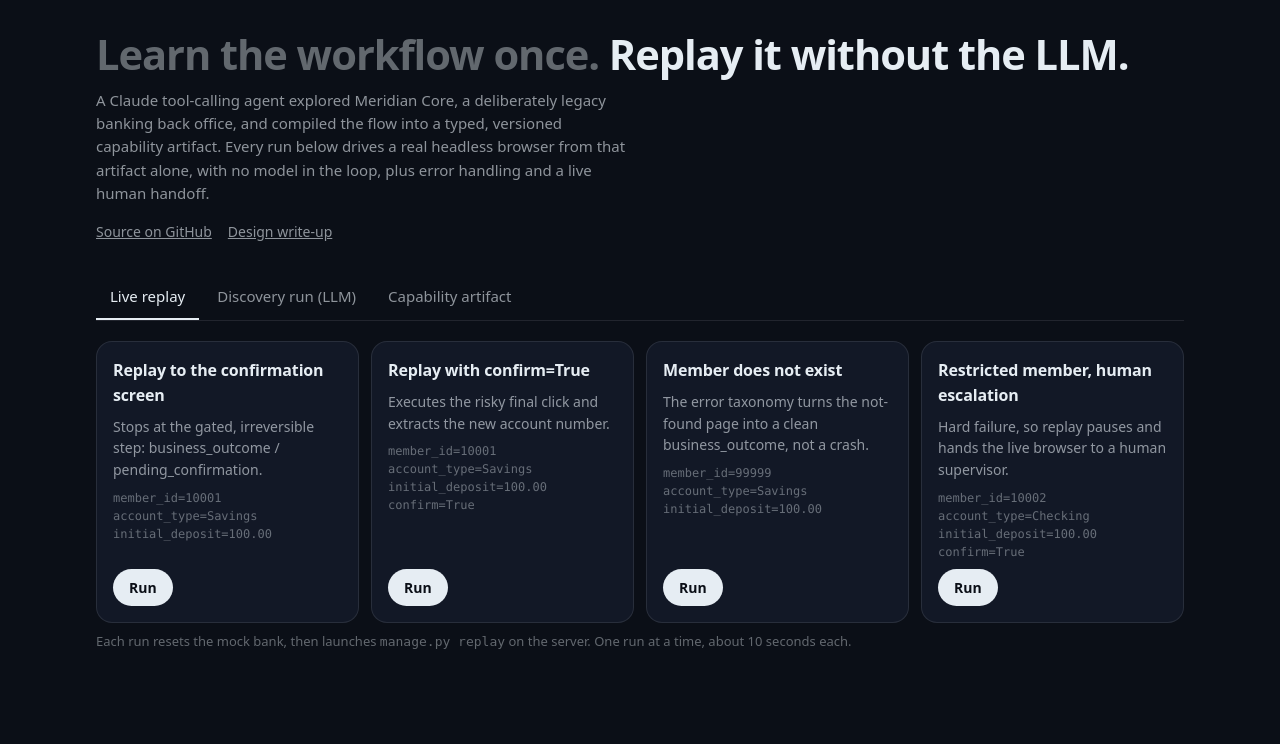
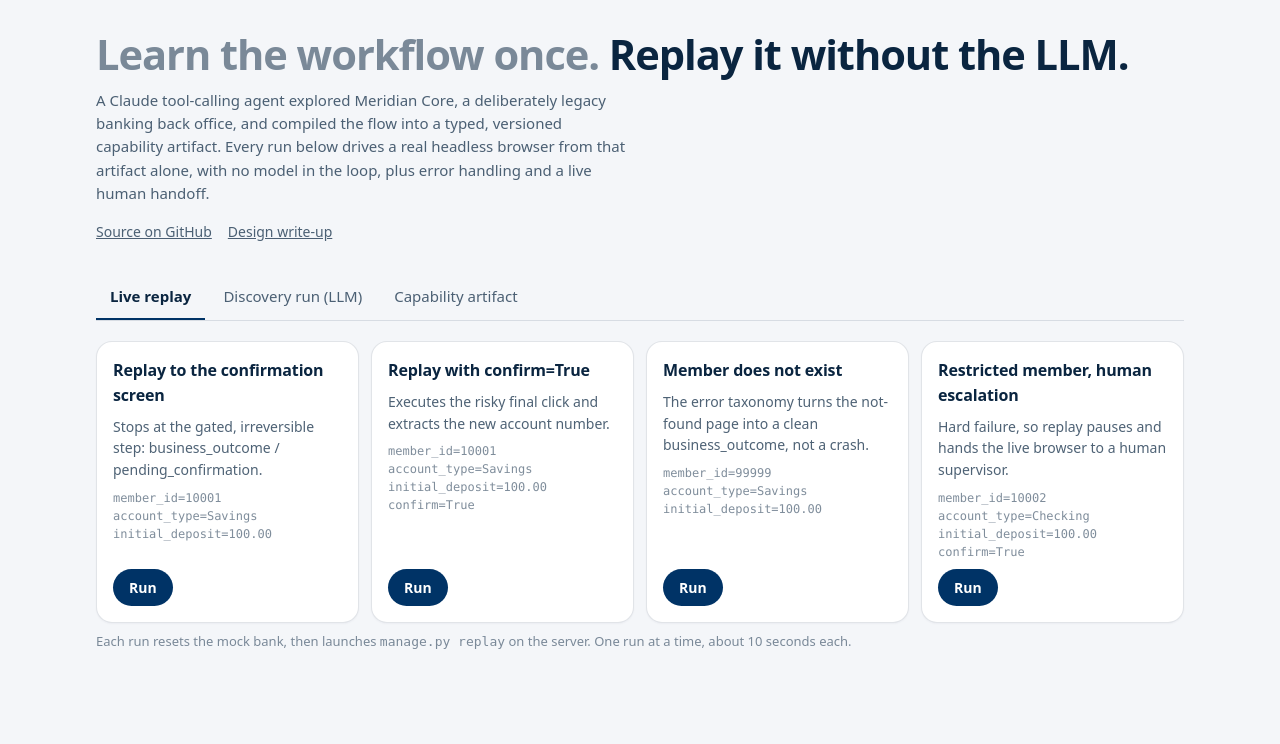
Before and after one commit to akshay-9640/interface-ai-computeruse, a Flask app: page / in a window 1280 px wide. Shown: the top 744 px of the page. Run offline with Flask 3, Linux system fonts and the light colour scheme; data that the repository does not hold is empty.

Commit message:
Live demo: light finance theme (navy on white)
Co-Authored-By: Claude Opus 5.5 <noreply@anthropic.com>

```diff
--- a/demo/templates/index.html
+++ b/demo/templates/index.html
@@ -3,13 +3,14 @@
 <head>
 <meta charset="utf-8">
 <meta name="viewport" content="width=device-width, initial-scale=1">
+<meta name="theme-color" content="#003366">
 <title>Computer-Use Replay Demo</title>
 <meta name="description" content="An LLM agent discovers a legacy banking workflow once; this demo replays it deterministically with no LLM, with error handling and a live human handoff.">
 <style>
   :root {
-    --bg: #0b0f17; --card: #121826; --line: rgba(230,237,243,.10); --ink: #e6edf3;
-    --muted: rgba(230,237,243,.6); --faint: rgba(230,237,243,.4);
-    --ok: #3fb950; --warn: #d29922; --bad: #f85149; --info: #79c0ff;
+    --bg: #f4f6f9; --card: #ffffff; --line: rgba(10,37,64,.12); --ink: #0a2540;
+    --muted: rgba(10,37,64,.72); --faint: rgba(10,37,64,.52); --navy: #003366;
+    --ok: #1a7f37; --warn: #9a6700; --bad: #cf222e; --info: #0969da;
     --r-lg: 16px; --r-md: 12px; --r-sm: 8px;
   }
   * { box-sizing: border-box; }
@@ -25,17 +26,18 @@
   .links a:hover { color: var(--ink); }
   nav.tabs { display: flex; gap: 4px; margin: 32px 0 20px; border-bottom: 1px solid var(--line); overflow-x: auto; }
   nav.tabs button { background: none; border: 0; color: var(--muted); padding: 10px 14px; font: inherit; cursor: pointer; border-bottom: 2px solid transparent; white-space: nowrap; }
-  nav.tabs button[aria-selected="true"] { color: var(--ink); border-bottom-color: var(--ink); }
+  nav.tabs button[aria-selected="true"] { color: var(--ink); border-bottom-color: var(--navy); font-weight: 600; }
   .grid { display: grid; gap: 12px; grid-template-columns: repeat(auto-fit, minmax(240px, 1fr)); }
-  .card { background: var(--card); border: 1px solid var(--line); border-radius: var(--r-lg); padding: 16px; }
+  .card { background: var(--card); border: 1px solid var(--line); border-radius: var(--r-lg); padding: 16px; box-shadow: 0 1px 2px rgba(10,37,64,.04); }
   .scenario { display: flex; flex-direction: column; gap: 8px; }
   .scenario h3 { margin: 0; font-size: 16px; letter-spacing: -0.01em; }
   .scenario p { margin: 0; color: var(--muted); font-size: 14px; }
   .params { font: 12px/1.5 ui-monospace, SFMono-Regular, Menlo, monospace; color: var(--faint); }
-  .btn { margin-top: auto; align-self: flex-start; background: var(--ink); color: var(--bg); border: 0; border-radius: 999px; padding: 9px 16px; font: 600 14px system-ui, sans-serif; cursor: pointer; transition: transform .1s ease-out, opacity .15s; }
+  .btn { margin-top: auto; align-self: flex-start; background: var(--navy); color: #fff; border: 0; border-radius: 999px; padding: 9px 16px; font: 600 14px system-ui, sans-serif; cursor: pointer; transition: transform .1s ease-out, opacity .15s; }
   .btn:active { transform: scale(.97); }
   .btn:disabled { opacity: .4; cursor: not-allowed; }
-  .btn.ghost { background: none; color: var(--ink); border: 1px solid rgba(230,237,243,.3); }
+  .btn.ghost { background: none; color: var(--ink); border: 1px solid var(--line); }
+  .btn:hover:not(:disabled) { background: #0a2540; }
   #run { margin-top: 20px; display: none; }
   .runhead { display: flex; align-items: center; gap: 12px; flex-wrap: wrap; margin-bottom: 12px; }
   .runhead h2 { margin: 0; font-size: 18px; letter-spacing: -0.015em; }
@@ -55,7 +57,7 @@
   .thumbs { display: flex; gap: 6px; overflow-x: auto; margin-top: 8px; padding-bottom: 4px; }
   .thumbs img { height: 54px; aspect-ratio: 16 / 8; object-fit: cover; object-position: top center; border-radius: 6px; border: 1px solid var(--line); cursor: pointer; opacity: .6; }
   .thumbs img.on { opacity: 1; border-color: var(--ink); }
-  .esc { border-color: rgba(210,153,34,.5); margin-top: 12px; }
+  .esc { border-color: rgba(154,103,0,.45); background: #fffbf0; margin-top: 12px; }
   .esc h3 { margin: 0 0 6px; font-size: 16px; }
   .result dl { display: grid; grid-template-columns: max-content 1fr; gap: 4px 16px; margin: 0; font-size: 14px; }
   .result dt { color: var(--faint); }
```
